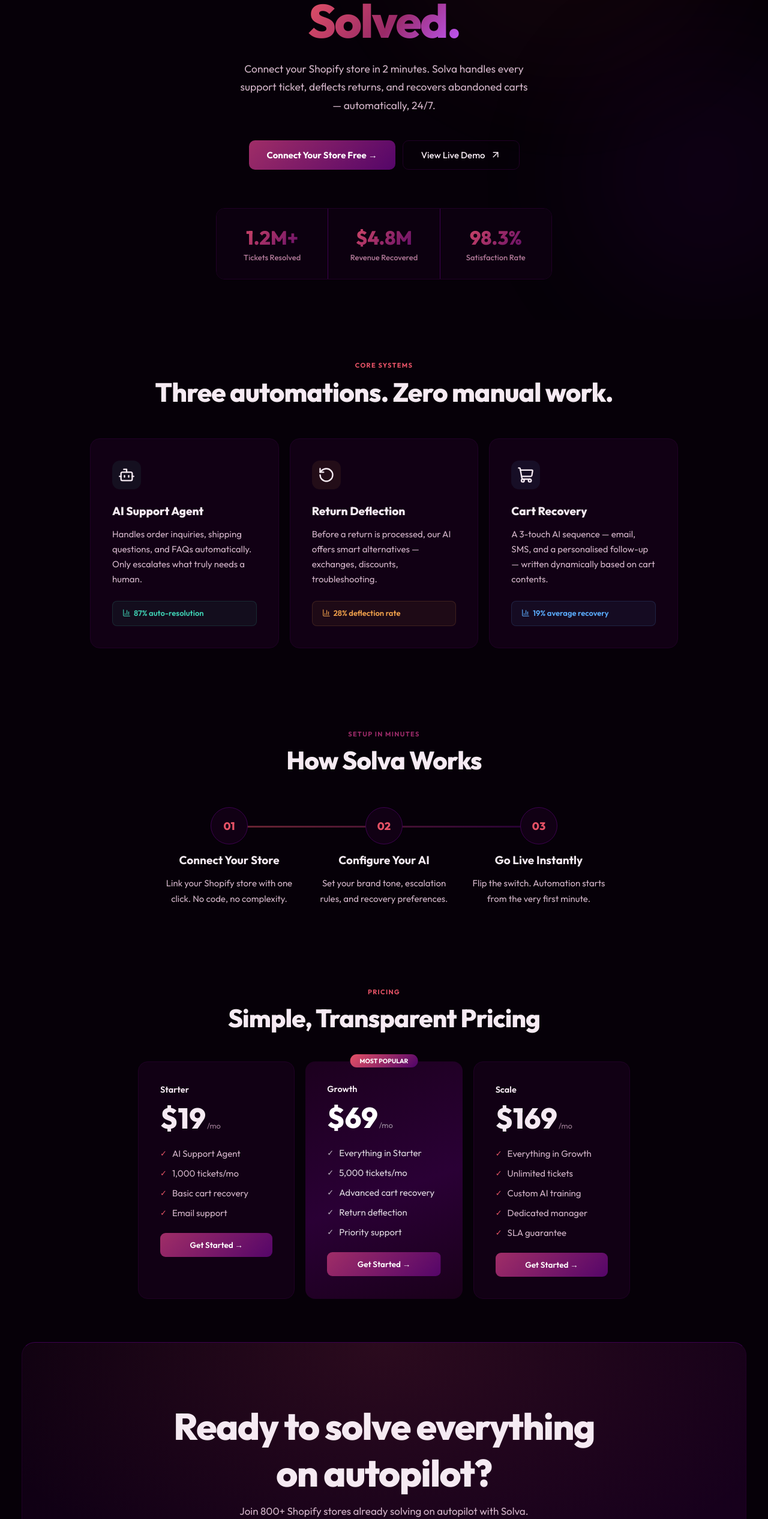
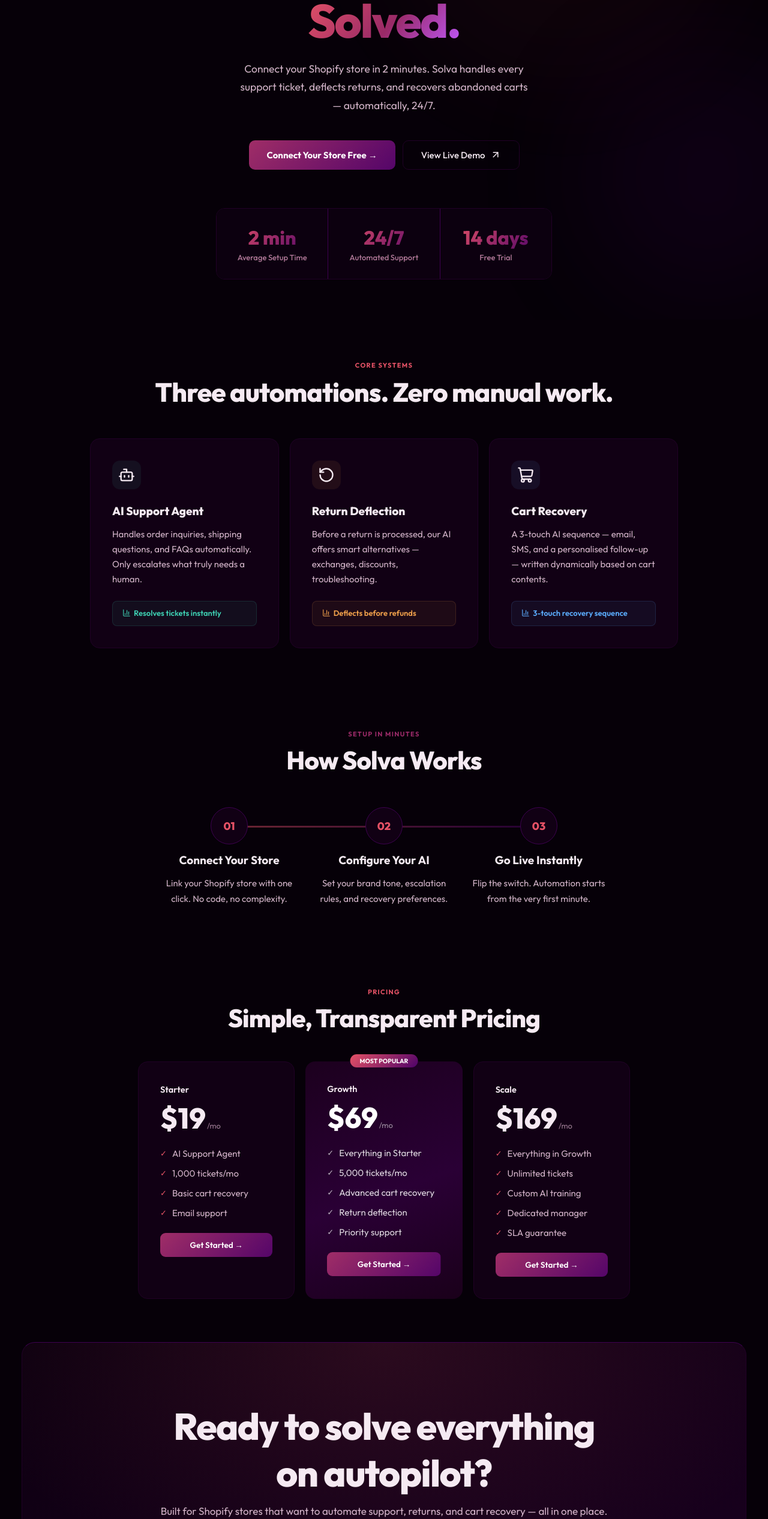
Before and after one commit to getsolvacom/solva, a React (Vite) app: page / in a window 1280 px wide. Shown: the part 267-2800 px from the top of the page at 60% size. Built offline with nearby package versions, Linux system fonts and the light colour scheme; no server answers.

Commit message:
fix: replace fake social proof stats with honest claims

```diff
--- a/src/pages/LandingPage.jsx
+++ b/src/pages/LandingPage.jsx
@@ -210,7 +210,7 @@ export default function LandingPage() {
 
         {/* Stats bar */}
         <div className="fu fu4" style={{display:"flex",maxWidth:560,margin:"0 auto",borderRadius:14,overflow:"hidden",border:`1px solid ${C.border}`}}>
-          {[["1.2M+","Tickets Resolved"],["$4.8M","Revenue Recovered"],["98.3%","Satisfaction Rate"]].map(([v,l],i)=>(
+          {[["2 min","Average Setup Time"],["24/7","Automated Support"],["14 days","Free Trial"]].map(([v,l],i)=>(
             <div key={i} className={i<2?"stats-cell stats-divider":"stats-cell"} style={{flex:1,padding:"20px 14px",background:C.surface,textAlign:"center",borderRight:i<2?`1px solid ${C.border}`:"none"}}>
               <div className="stats-number" style={{fontSize:23,fontWeight:800,background:C.grad,WebkitBackgroundClip:"text",WebkitTextFillColor:"transparent",backgroundClip:"text",marginBottom:5}}>{v}</div>
               <div className="stats-label" style={{fontSize:11.5,color:C.muted,fontWeight:500}}>{l}</div>
@@ -227,9 +227,9 @@ export default function LandingPage() {
         </div>
         <div className="features-grid" style={{display:"grid",gridTemplateColumns:"repeat(3,1fr)",gap:18}}>
           {[
-            {icon:<Bot size={28} strokeWidth={2}/>,         title:"AI Support Agent",  color:C.teal,  stat:"87% auto-resolution",desc:"Handles order inquiries, shipping questions, and FAQs automatically. Only escalates what truly needs a human."},
-            {icon:<RotateCcw size={28} strokeWidth={2}/>,   title:"Return Deflection",  color:C.amber, stat:"28% deflection rate", desc:"Before a return is processed, our AI offers smart alternatives — exchanges, discounts, troubleshooting."},
-            {icon:<ShoppingCart size={28} strokeWidth={2}/>,title:"Cart Recovery",      color:C.blue,  stat:"19% average recovery",desc:"A 3-touch AI sequence — email, SMS, and a personalised follow-up — written dynamically based on cart contents."},
+            {icon:<Bot size={28} strokeWidth={2}/>,         title:"AI Support Agent",  color:C.teal,  stat:"Resolves tickets instantly",desc:"Handles order inquiries, shipping questions, and FAQs automatically. Only escalates what truly needs a human."},
+            {icon:<RotateCcw size={28} strokeWidth={2}/>,   title:"Return Deflection",  color:C.amber, stat:"Deflects before refunds", desc:"Before a return is processed, our AI offers smart alternatives — exchanges, discounts, troubleshooting."},
+            {icon:<ShoppingCart size={28} strokeWidth={2}/>,title:"Cart Recovery",      color:C.blue,  stat:"3-touch recovery sequence",desc:"A 3-touch AI sequence — email, SMS, and a personalised follow-up — written dynamically based on cart contents."},
           ].map((f,i)=>(
             <div key={i} className="card-hover feat-card" style={{padding:28,borderRadius:16,background:C.card,border:`1px solid ${C.border}`,display:"flex",flexDirection:"column"}}>
               <div className="feat-icon" style={{width:48,height:48,borderRadius:13,marginBottom:18,background:`${f.color}14`,display:"flex",alignItems:"center",justifyContent:"center",fontSize:22}}>{f.icon}</div>
@@ -305,7 +305,7 @@ export default function LandingPage() {
         <h2 className="cta-heading" style={{fontFamily:"'Outfit',sans-serif",fontSize:"clamp(28px,4.5vw,50px)",fontWeight:800,letterSpacing:"-.025em",marginBottom:14,position:"relative"}}>
           Ready to solve everything<br/>on autopilot?
         </h2>
-        <p className="cta-sub" style={{color:C.sub,fontSize:15.5,marginBottom:32,position:"relative"}}>Join 800+ Shopify stores already solving on autopilot with Solva.</p>
+        <p className="cta-sub" style={{color:C.sub,fontSize:15.5,marginBottom:32,position:"relative"}}>Built for Shopify stores that want to automate support, returns, and cart recovery — all in one place.</p>
         <button className="btn-primary" onClick={()=>navigate("/onboarding")} style={{padding:"16px 36px",borderRadius:12,color:"#fff",fontWeight:700,fontSize:15.5,position:"relative"}}>
           Connect Your Store — It's Free →
         </button>
```
